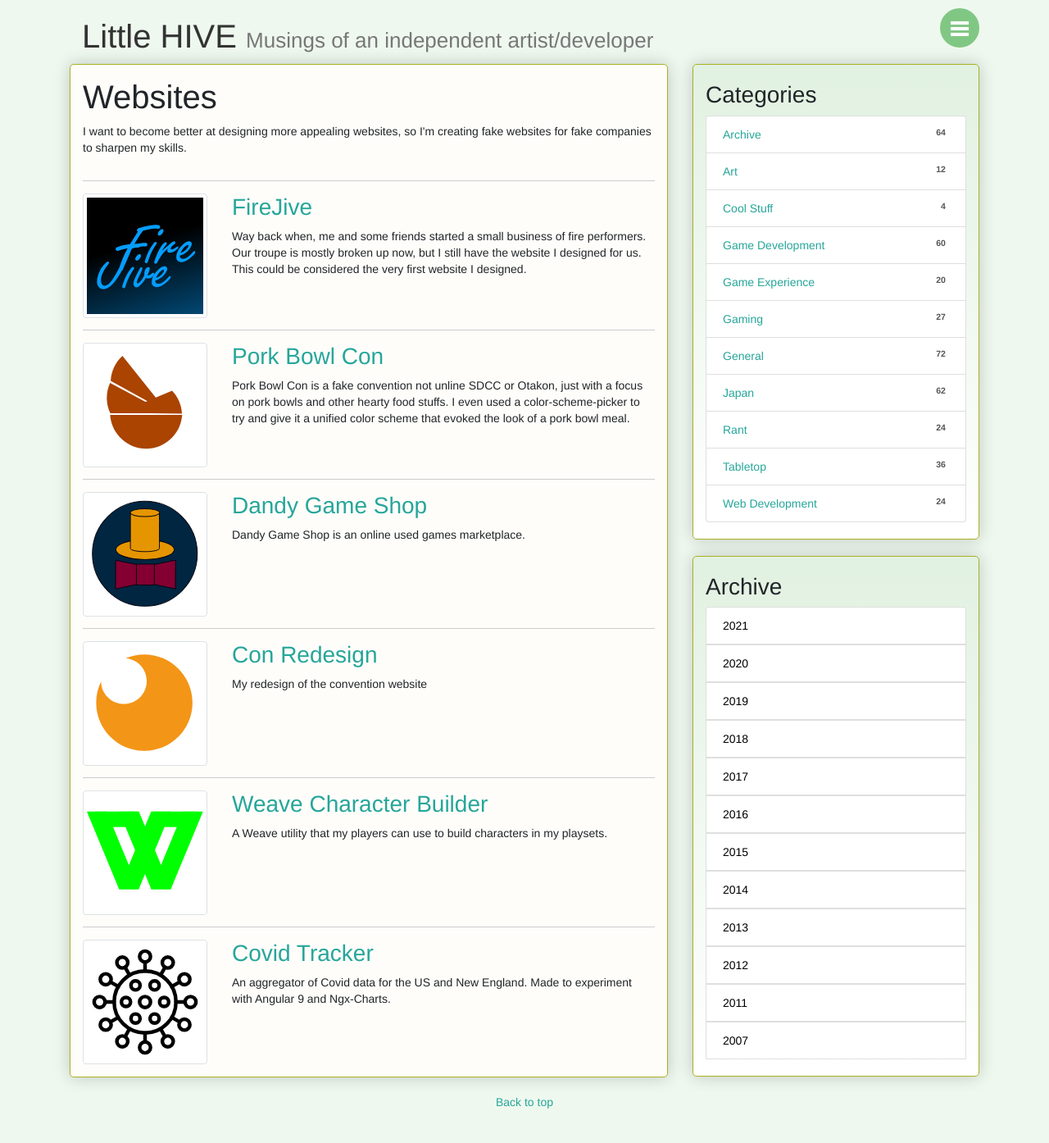
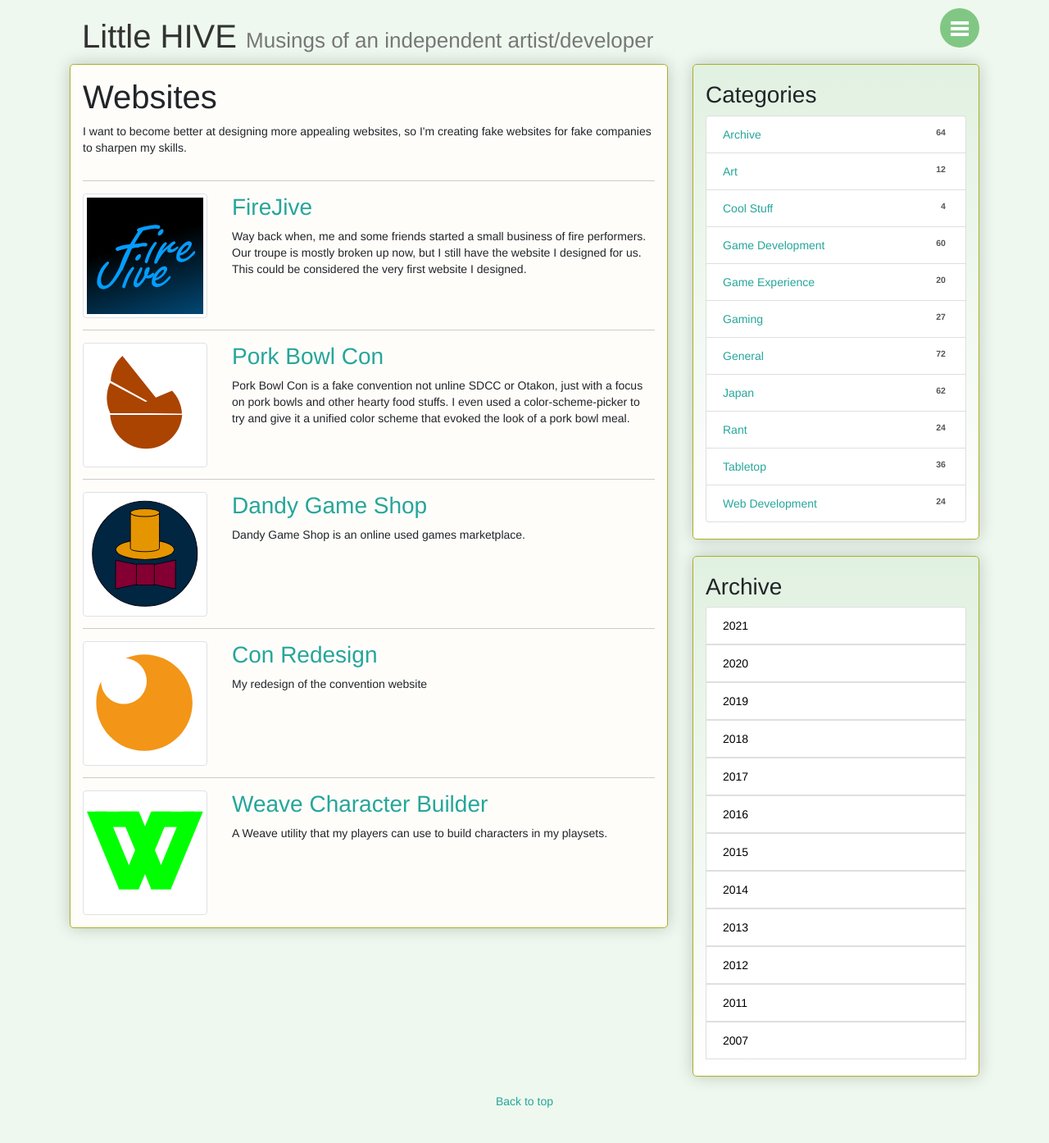
Before and after one commit to joedono/joedono.github.io, a Jekyll site: the page built from creations/websites.html, in a window 1280 px wide. Shown: the whole page at 82% size. Built offline with Jekyll 4.4.1, drawn with Linux system fonts in a browser that asks for light colours; some web fonts are replaced.

Commit message:
Removed inactive websites

```diff
--- a/_data/projects_websites.yml
+++ b/_data/projects_websites.yml
@@ -15,15 +15,10 @@
 
 - name: Con Redesign
   img: /img/projects/con_redesign.svg
-  link: /AB-Site-Redesign
+  link: https://abwebmaster.github.io/AB-Site-Redesign/
   summary: My redesign of the convention website
 
 - name: Weave Character Builder
   img: /img/projects/weave_char_builder.svg
   link: https://weave-playtest.herokuapp.com/
   summary: A Weave utility that my players can use to build characters in my playsets.
-
-- name: Covid Tracker
-  img: /img/projects/covid-tracker.svg
-  link: https://joe-covid-tracker.herokuapp.com/
-  summary: An aggregator of Covid data for the US and New England. Made to experiment with Angular 9 and Ngx-Charts.
```
